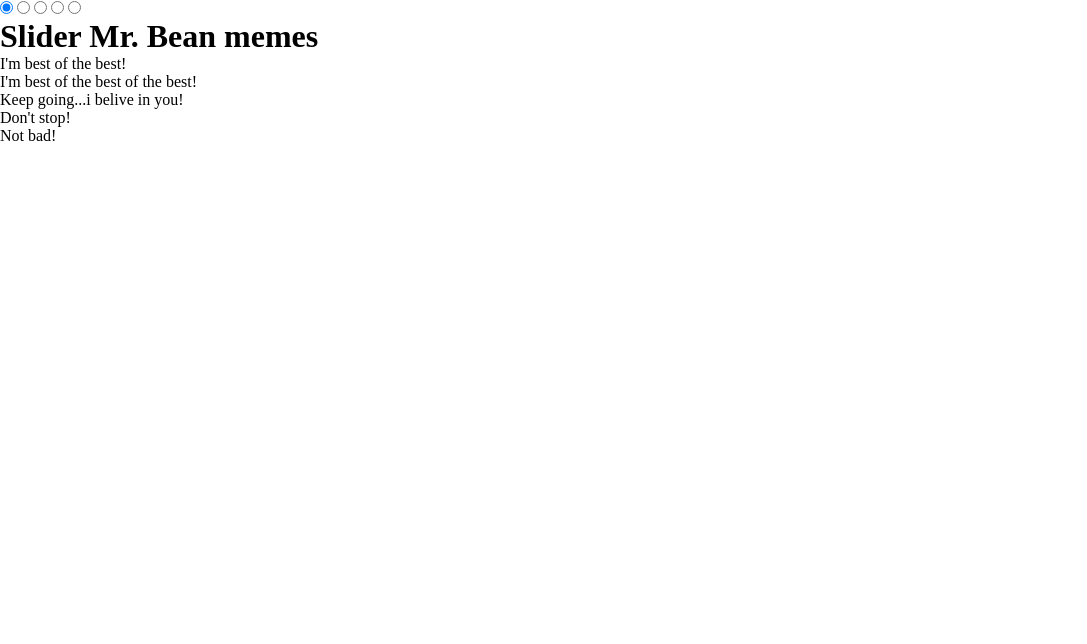
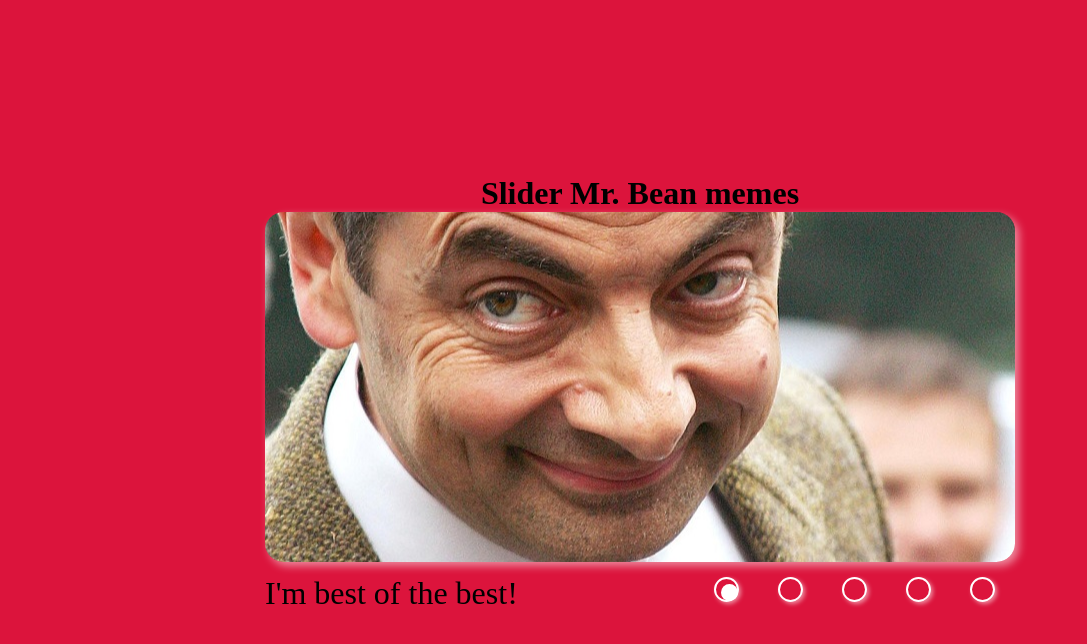
Before and after one commit to ichernous94/cssMemSlider, a plain HTML site: page cssMemSlider/index.html in a window 1280 px wide. Shown: the whole page, without its empty margins (0-1087 px from the left). Drawn offline with Linux system fonts and the light colour scheme.

Commit message:
feat: add slider styles (Mon, May 16, 2022 08:49:10 PM)

```diff
--- a/cssMemSlider/style.css
+++ b/cssMemSlider/style.css
@@ -4,3 +4,139 @@
   border: 0;
   box-sizing: border-box;
 }
+
+.wrapper {
+  height: 100vh;
+  display: flex;
+  flex-direction: column;
+  justify-content: center;
+  align-items: center;
+  margin: 0 auto;
+  background-color: crimson;
+}
+input {
+  display: none;
+}
+.header-title {
+  text-align: center;
+}
+.slider__wrapper {
+  display: flex;
+  flex-direction: column;
+  align-items: center;
+  justify-content: center;
+}
+.slider {
+  width: 750px;
+  height: 350px;
+}
+.slider__img {
+  display: none;
+  width: 100%;
+  height: 100%;
+  box-shadow: 4px 4px 8px 0px rgba(255, 255, 255, 0.5);
+  border-radius: calc(10px + 10 * (100vw - 320px) / 1120);
+}
+.slider__img:nth-child(1) {
+  background: url('./assets/pic-1.jpg') center/cover no-repeat;
+}
+.slider__img:nth-child(2) {
+  background: url('./assets/pic-2.jpg') center/cover no-repeat;
+}
+.slider__img:nth-child(3) {
+  background: url('./assets/pic-3.jpg') center/cover no-repeat;
+}
+.slider__img:nth-child(4) {
+  background: url('./assets/pic-4.jpg') center/cover no-repeat;
+}
+.slider__img:nth-child(5) {
+  background: url('./assets/pic-5.jpg') center/cover no-repeat;
+}
+.controls {
+  width: 750px;
+  display: flex;
+  align-items: center;
+  justify-content: space-between;
+}
+.controls__text p {
+  display: none;
+  font-size: 32px;
+}
+.controls__dot label {
+  display: inline-block;
+  position: relative;
+  width: 60px;
+  height: 60px;
+  margin: 0;
+  cursor: pointer;
+}
+.controls__dot label::before {
+  display: inline-block;
+  position: absolute;
+  content: " ";
+  width: 25px;
+  height: 25px;
+  border-radius: 50%;
+  cursor: pointer;
+  border: 2px solid #ffffff;
+  top: 50%;
+  left: 50%;
+  margin: -15px 0 0 -15px;
+  box-shadow: 2px 2px 4px 0px rgba(255, 255, 255, 0.5);
+}
+.controls__dot label:after {
+  display: inline-block;
+  position: absolute;
+  content: " ";
+  width: 17px;
+  height: 17px;
+  border-radius: 50%;
+  cursor: pointer;
+  top: 50%;
+  left: 50%;
+  margin: -8px 0 0 -8px;
+  transition: all .5s ease-in-out;
+}
+.controls__dot label:hover:after {
+  background-color: #ffffff;
+}
+#slide-1:checked ~ .slider__wrapper > .controls > .controls__dot label:nth-child(1):after,
+#slide-2:checked ~ .slider__wrapper > .controls > .controls__dot label:nth-child(2):after,
+#slide-3:checked ~ .slider__wrapper > .controls > .controls__dot label:nth-child(3):after,
+#slide-4:checked ~ .slider__wrapper > .controls > .controls__dot label:nth-child(4):after,
+#slide-5:checked ~ .slider__wrapper > .controls > .controls__dot label:nth-child(5):after {
+  background-color: #ffffff;
+}
+
+#slide-1:checked ~ .slider__wrapper > .slider > .slider__img:nth-child(1),
+#slide-2:checked ~ .slider__wrapper > .slider > .slider__img:nth-child(2),
+#slide-3:checked ~ .slider__wrapper > .slider > .slider__img:nth-child(3),
+#slide-4:checked ~ .slider__wrapper > .slider > .slider__img:nth-child(4),
+#slide-5:checked ~ .slider__wrapper > .slider > .slider__img:nth-child(5),
+#slide-1:checked ~ .slider__wrapper > .controls p:nth-child(1),
+#slide-2:checked ~ .slider__wrapper > .controls p:nth-child(2),
+#slide-3:checked ~ .slider__wrapper > .controls p:nth-child(3),
+#slide-4:checked ~ .slider__wrapper > .controls p:nth-child(4),
+#slide-5:checked ~ .slider__wrapper > .controls p:nth-child(5) {
+  display: block;
+  animation-name: open;
+  animation-duration: 1s;
+  animation-iteration-count: 1;
+  animation-direction: normal;
+  animation-timing-function: ease-out;
+  animation-fill-mode: forwards;
+  animation-delay: 0s;
+}
+
+@keyframes open {
+  0% {
+    opacity: 0;
+    transform: scale(1.1);
+    visibility: hidden;
+  }
+  100% {
+    opacity: 1;
+    transform: scale(1);
+    visibility: visible;
+  }
+}
```
